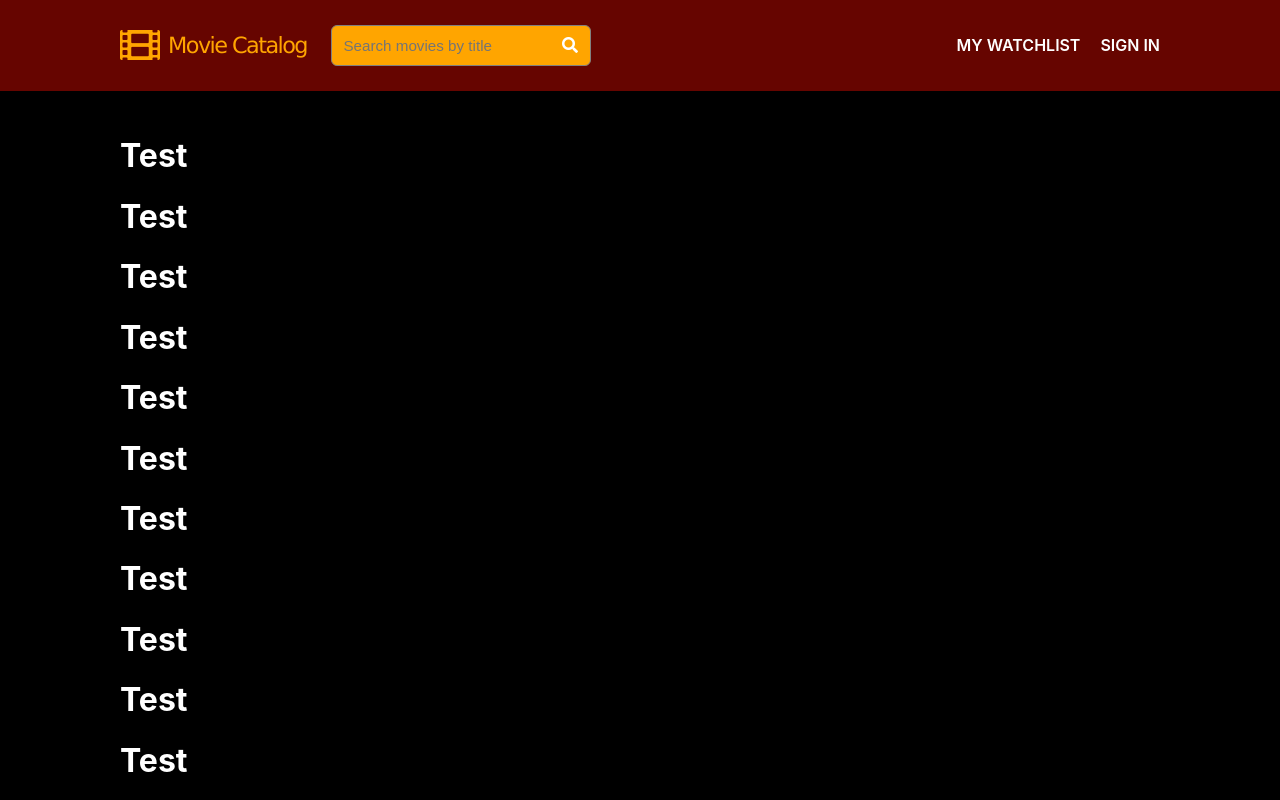
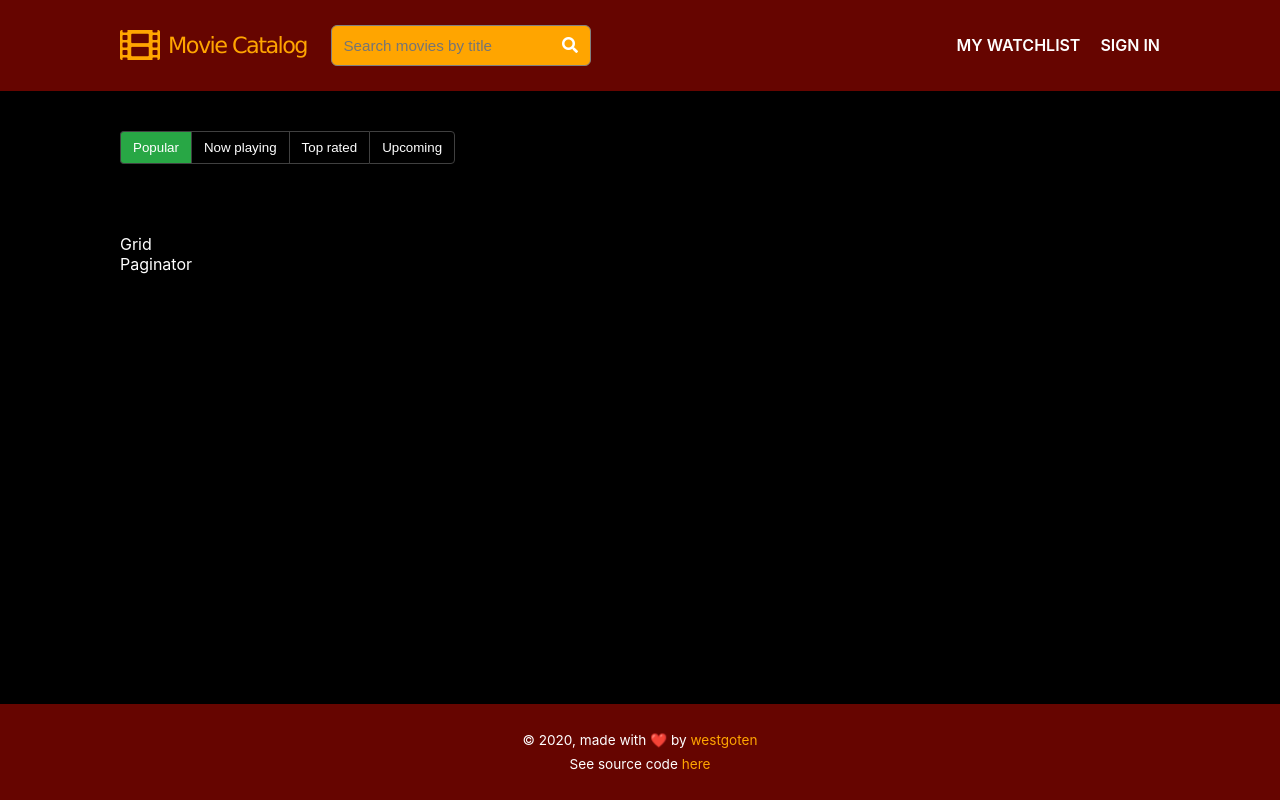
Before and after one commit to westgoten/movie-catalog, a React (Create React App) app: page / in a window 1280 px wide. Built offline with nearby package versions, Linux system fonts and the light colour scheme; no server answers.

Commit message:
Implement initial structure of MoviesGrid and Movies Paginator components; Implement MoviesTabs component

```diff
--- a/src/utils/consts/movieFilters.js
+++ b/src/utils/consts/movieFilters.js
@@ -1,8 +1,8 @@
 const movieFilters = {
-	now_playing: 'now_playing',
-	popular: 'popular',
-	top_rated: 'top_rated',
-	upcoming: 'upcoming'
+	popular: 'Popular',
+	now_playing: 'Now playing',
+	top_rated: 'Top rated',
+	upcoming: 'Upcoming'
 }
 
 export default Object.freeze(movieFilters)
--- a/src/views/components/App.js
+++ b/src/views/components/App.js
@@ -29,18 +29,7 @@ function App() {
 			<main className='main'>
 				<Switch>
 					<Route exact path='/'>
-						<h1>Test</h1>
-						<h1>Test</h1>
-						<h1>Test</h1>
-						<h1>Test</h1>
-						<h1>Test</h1>
-						<h1>Test</h1>
-						<h1>Test</h1>
-						<h1>Test</h1>
-						<h1>Test</h1>
-						<h1>Test</h1>
-						<h1>Test</h1>
-						<h1>Test</h1>
+						<MoviesPage />
 					</Route>
 					<Route exact path='/auth'>
 						<Link to='/'>Auth page placeholder</Link>
--- /dev/null
+++ b/src/views/components/MoviesGrid.js
@@ -0,0 +1,5 @@
+function MoviesGrid() {
+	return <div>Grid</div>
+}
+
+export default MoviesGrid
--- /dev/null
+++ b/src/views/components/MoviesPaginator.js
@@ -0,0 +1,5 @@
+function MoviesPaginator() {
+	return <div>Paginator</div>
+}
+
+export default MoviesPaginator
--- /dev/null
+++ b/src/views/components/MoviesTabs.js
@@ -0,0 +1,32 @@
+import { useHistory, useRouteMatch } from 'react-router-dom'
+import movieFilters from '../../utils/consts/movieFilters'
+import '../style/css/MoviesTabs.css'
+
+function MoviesTabs() {
+	const history = useHistory()
+	const match = useRouteMatch()
+
+	return (
+		<div className='tab-container'>
+			{Object.keys(movieFilters).map((key, index) => (
+				<button
+					key={key}
+					className={`tab${
+						isTabSelected(key, index) ? ' tab-selected' : ''
+					}`}
+					onClick={() => history.push(`/${key}`)}>
+					{movieFilters[key]}
+				</button>
+			))}
+		</div>
+	)
+
+	function isTabSelected(key, index) {
+		const movieFilter = match.params.movieFilter
+		if (movieFilter) return key === movieFilter
+		if (match.path === '/' && index === 0) return true
+		return false
+	}
+}
+
+export default MoviesTabs
--- a/src/views/pages/MoviesPage.js
+++ b/src/views/pages/MoviesPage.js
@@ -1,4 +1,7 @@
 import { useRouteMatch } from 'react-router-dom'
+import MoviesTabs from '../components/MoviesTabs'
+import MoviesGrid from '../components/MoviesGrid'
+import MoviesPaginator from '../components/MoviesPaginator'
 import PageNotFound from '../components/PageNotFound'
 import movieFilters from '../../utils/consts/movieFilters'
 import isPageValid from '../../utils/isPageValid'
@@ -8,8 +11,13 @@ function MoviesPage() {
 	const movieFilter = match.params.movieFilter
 	const page = match.params.page
 
-	return movieFilters[movieFilter] && isPageValid(page) ? (
-		<h1>Movie List</h1>
+	return match.path === '/' ||
+		(movieFilters[movieFilter] && isPageValid(page)) ? (
+		<div>
+			<MoviesTabs />
+			<MoviesGrid />
+			<MoviesPaginator />
+		</div>
 	) : (
 		<PageNotFound />
 	)
--- a/src/views/style/css/App.css
+++ b/src/views/style/css/App.css
@@ -63,12 +63,12 @@
 
 .main {
   flex-grow: 1;
-  padding: 1.5rem 7.5rem;
+  padding: 2.5rem 7.5rem;
   width: 100%;
   box-sizing: border-box;
 }
 @media (max-width: 736px) {
   .main {
-    padding: 0.75rem 3.75rem;
+    padding: 1.75rem 3.75rem;
   }
 }
--- /dev/null
+++ b/src/views/style/css/MoviesTabs.css
@@ -0,0 +1,29 @@
+.tab-container {
+  display: inline-flex;
+  align-items: center;
+  margin-bottom: 70px;
+}
+
+.tab {
+  position: relative;
+  border: 1px solid #404040;
+  border-right: none;
+  color: white;
+  background-color: transparent;
+  padding: 8px 12px;
+  transition: 0.1s;
+  cursor: pointer;
+}
+.tab:first-child {
+  border-top-left-radius: 4px;
+  border-bottom-left-radius: 4px;
+}
+.tab:last-child {
+  border-right: 1px solid #404040;
+  border-top-right-radius: 4px;
+  border-bottom-right-radius: 4px;
+}
+
+.tab-selected {
+  background-color: #28a745;
+}
--- a/src/views/style/sass/App.scss
+++ b/src/views/style/sass/App.scss
@@ -22,11 +22,11 @@
 
 .main {
 	flex-grow: 1;
-	padding: $page-padding-y $page-padding-x;
+	padding: ($page-padding-y + 1) $page-padding-x;
 	width: 100%;
 	box-sizing: border-box;
 
 	@media (max-width: $small-width) {
-		padding: ($page-padding-y / 2) ($page-padding-x / 2);
+		padding: (($page-padding-y / 2) + 1) ($page-padding-x / 2);
 	}
 }
--- /dev/null
+++ b/src/views/style/sass/MoviesTabs.scss
@@ -0,0 +1,37 @@
+@use 'consts' as *;
+
+$tab-border-width: 1px;
+$tab-border-radius: 4px;
+
+.tab-container {
+	display: inline-flex;
+	align-items: center;
+	margin-bottom: 70px;
+}
+
+.tab {
+	position: relative;
+	border: 1px solid lighten($color: $page-background-color, $amount: 25);
+	border-right: none;
+	color: $theme-primary-text-color;
+	background-color: transparent;
+	padding: 8px 12px;
+	transition: 0.1s;
+	cursor: pointer;
+
+	&:first-child {
+		border-top-left-radius: $tab-border-radius;
+		border-bottom-left-radius: $tab-border-radius;
+	}
+
+	&:last-child {
+		border-right: 1px solid
+			lighten($color: $page-background-color, $amount: 25);
+		border-top-right-radius: $tab-border-radius;
+		border-bottom-right-radius: $tab-border-radius;
+	}
+}
+
+.tab-selected {
+	background-color: #28a745;
+}
```
